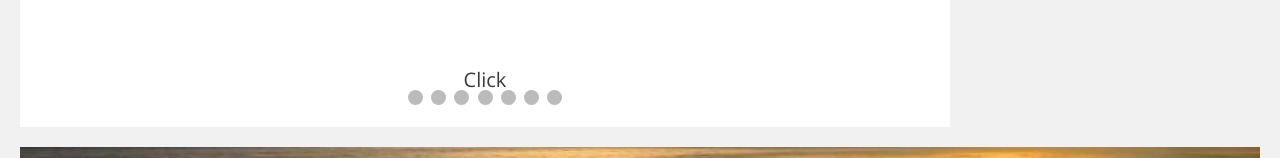
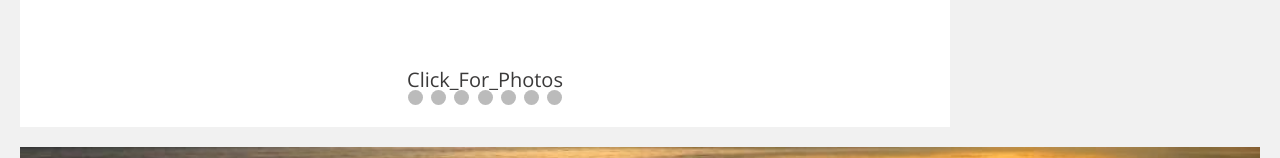
Before and after one commit to Lozo79/Lozo79.github.io, a plain HTML site: page index.html in a window 1280 px wide. Shown: the part 1478-1636 px from the top of the page. Drawn offline with nearby package versions, Linux system fonts and the light colour scheme.

Commit message:
Click for photos update

```diff
--- a/index.html
+++ b/index.html
@@ -91,7 +91,7 @@
 
       <!-- The dots/circles -->
       <div style="text-align:center">
-        <h3>Click</h3>
+        <h3>Click_For_Photos</h3>
         <span class="dot" onclick="currentSlide(1)"></span>
         <span class="dot" onclick="currentSlide(2)"></span>
         <span class="dot" onclick="currentSlide(3)"></span>
```
